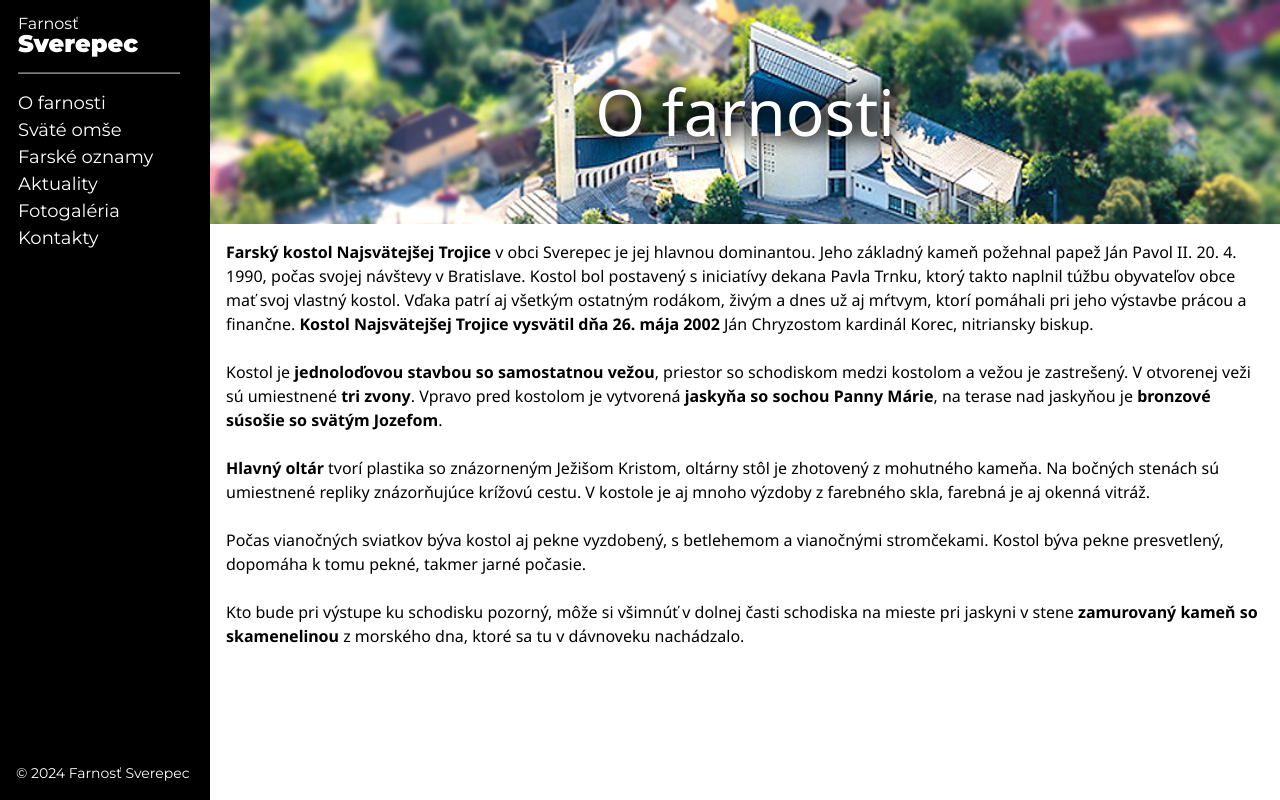
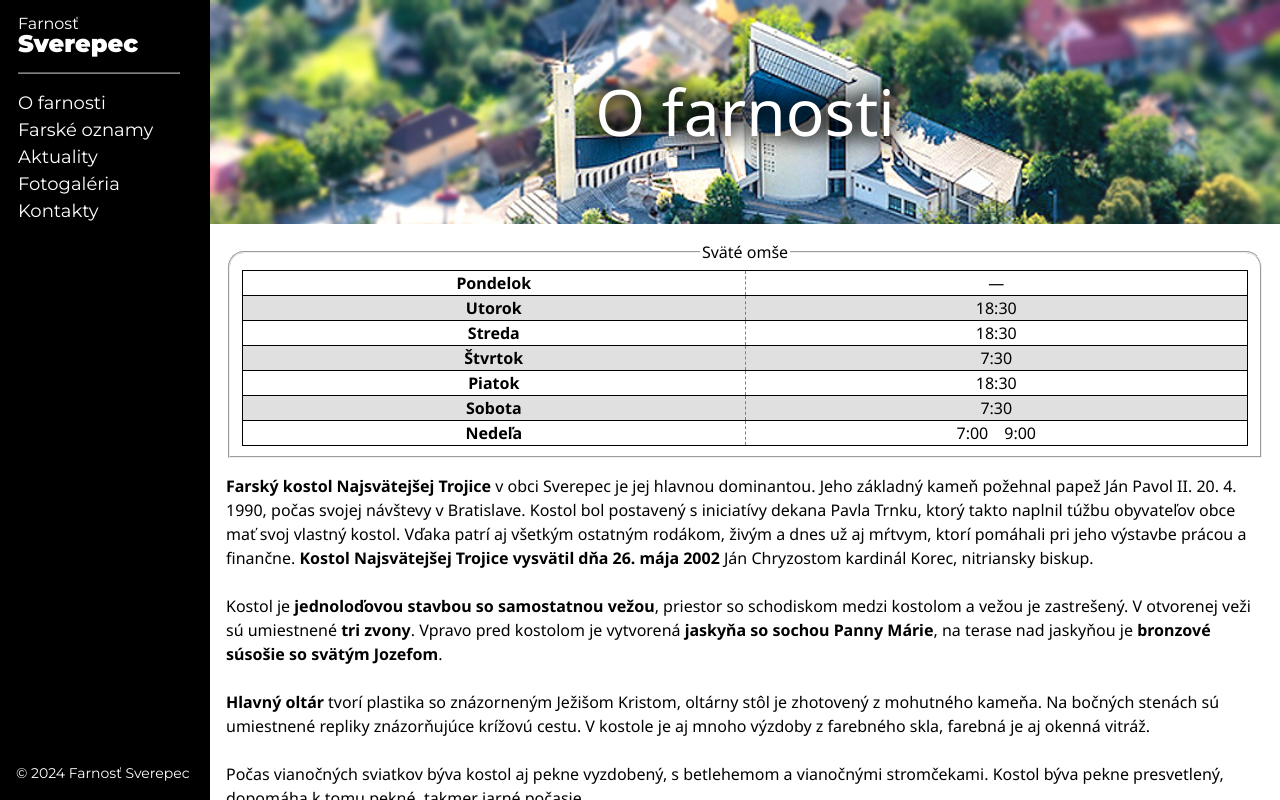
Before and after one commit to farnostsverepec/farnostsverepec.github.io, a React (Create React App) app: page / in a window 1280 px wide. Built offline with nearby package versions, Linux system fonts and the light colour scheme.

Commit message:
Removed svateOmse as a page
Upon further discussion, dedicating an entire page just to information about masses is a dumb idea. Instead, it will just be another component.

Also, do not mind the commit time.

```diff
--- a/src/App.js
+++ b/src/App.js
@@ -9,12 +9,11 @@ import './App.css'
 export default function App() {
     return (
         <Router>
-            <Sidebar>{['O farnosti', 'Sväté omše', 'Farské oznamy', 'Aktuality', 'Fotogaléria', 'Kontakty']}</Sidebar>
+            <Sidebar>{['O farnosti', 'Farské oznamy', 'Aktuality', 'Fotogaléria', 'Kontakty']}</Sidebar>
             <div id="content">
                 <Routes>
                     <Route path="/" element={<OFarnosti />} />
                     <Route path="oFarnosti" element={<OFarnosti />} />
-                    <Route path="svateOmse" element={<div><h1 style={{marginTop: 0}}>Sväté Omše</h1></div>} />
                     <Route path="farskeOznamy" element={<div><h1 style={{marginTop: 0}}>Farské Oznamy</h1></div>} />
                     <Route path="aktuality" element={<div><h1 style={{marginTop: 0}}>Aktuality</h1></div>} />
                     <Route path="fotogaleria" element={<div><h1 style={{marginTop: 0}}>Fotogaléria</h1></div>} />
--- /dev/null
+++ b/src/components/SvateOmse/svateOmse.css
@@ -0,0 +1,27 @@
+fieldset.massTableContainer, fieldset.massTableContainer>table {
+    width: -webkit-fill-available;
+    border-radius: 16px 16px 0 0;
+    text-align: center;
+}
+
+fieldset.massTableContainer table {
+    width: 100%;
+    border-collapse: collapse;
+    border: 1px black solid;
+}
+
+fieldset.massTableContainer th, fieldset.massTableContainer td {
+    text-align: center;
+    padding: 0;
+    border: 1px gray dashed;
+    width: 50%;
+}
+
+fieldset.massTableContainer tr {
+    border: 1px black solid;
+}
+
+fieldset.massTableContainer tr:nth-child(even) {
+    background-color: #e0e0e0;
+    color: black;
+}
--- /dev/null
+++ b/src/components/SvateOmse/svateOmse.js
@@ -0,0 +1,47 @@
+import { useState, useEffect } from 'react';
+import './svateOmse.css';
+
+var times = {};
+
+async function parseTimeable() {
+    var timetable = await fetch(process.env.PUBLIC_URL + "/svateOmse.csv").then(res => res.text())
+    timetable.split("\n").forEach(line => {
+        if (line.startsWith("//")) return;
+        times[line.split(",")[0].trim()] = Array.from(line.split(",").slice(1)).map(el => el.trim())
+    });
+    return times;
+}
+
+
+
+export default function SvateOmse() {
+    let [times, setTimes] = useState(null);
+
+    useEffect(() => {
+        parseTimeable().then((newTimes) => {
+            setTimes(newTimes);
+        });
+    }, []);
+
+    return (
+        <fieldset className='massTableContainer'>
+            <legend>Sväté omše</legend>
+            {times ? (
+                <table>
+                    <tbody>
+                        {Object.entries(times).map(([day, times]) => (
+                            <tr key={day}>
+                                <th>{day}</th>
+                                <td>
+                                    {times.length === 0 ? "—" : times.join(" ")}
+                                </td>
+                            </tr>
+                        ))}
+                    </tbody>
+                </table>
+            ) : (
+                <h1>Načítavajú sa dáta...</h1>
+            )}
+        </fieldset>
+    );
+}
--- a/src/pages/NotFound/locations.json
+++ b/src/pages/NotFound/locations.json
@@ -1,19 +1,17 @@
 {
     "validLocations": [
-        "oFarnosti",
-        "svateOmse",
-        "farskeOznamy",
-        "aktuality",
-        "fotogaleria",
-        "kontakty",
-        ""
+        "/oFarnosti",
+        "/farskeOznamy",
+        "/aktuality",
+        "/fotogaleria",
+        "/kontakty",
+        "/"
     ],
     "aliases": {
-        "/home": "oFarnosti",
-        "/omse": "svateOmse",
-        "/svate": "svateOmse",
-        "/oznamy": "farskeOznamy",
-        "/foto": "fotogaleria",
-        "/kontakt": "kontakty"
+        "/home": "/oFarnosti",
+        "/oznamy": "/farskeOznamy",
+        "/news": "/news",
+        "/foto": "/fotogaleria",
+        "/kontakt": "/kontakty"
     }
 }
--- a/src/pages/OFarnosti/oFarnosti.js
+++ b/src/pages/OFarnosti/oFarnosti.js
@@ -1,5 +1,6 @@
 import './oFarnosti.css';
 import Hero from '../../components/hero/hero.js';
+import SvateOmse from '../../components/SvateOmse/svateOmse.js';
 import KostolSverepec from '../../images/KostolSverepec.jpg';
 
 
@@ -7,6 +8,8 @@ export default function OFarnosti() {
     return (
         <>
             <Hero background={KostolSverepec}>O farnosti</Hero>
+            <div id='contentWrapper'>
+                <SvateOmse />
                 <p>
                     <strong>Farský kostol Najsvätejšej Trojice</strong> v obci Sverepec je jej hlavnou dominantou. Jeho základný kameň požehnal papež Ján Pavol II. 20. 4. 1990, počas svojej návštevy v Bratislave. Kostol bol postavený s iniciatívy dekana Pavla Trnku, ktorý takto naplnil túžbu obyvateľov obce mať svoj vlastný kostol. Vďaka patrí aj všetkým ostatným rodákom, živým a dnes už aj mŕtvym, ktorí pomáhali pri jeho výstavbe prácou a finančne.<strong> Kostol Najsvätejšej Trojice vysvätil dňa 26. mája 2002</strong> Ján Chryzostom kardinál Korec, nitriansky biskup.
                     <br /><br />
@@ -18,7 +21,7 @@ export default function OFarnosti() {
                     <br /><br />
                     Kto bude pri výstupe ku schodisku pozorný, môže si všimnúť v dolnej časti schodiska na mieste pri jaskyni v stene <strong>zamurovaný kameň so skamenelinou</strong> z morského dna, ktoré sa tu v dávnoveku nachádzalo.
                 </p>
-
+            </div>
         </>
     )
 }
```
Also changed, not shown: src/pages/SvateOmse/svateOmse.js (deleted, +0 -9 lines), public/svateOmse.csv (added), src/pages/SvateOmse/svateOmse.css (deleted). Lines whose indentation alone changed are shown as unchanged.
